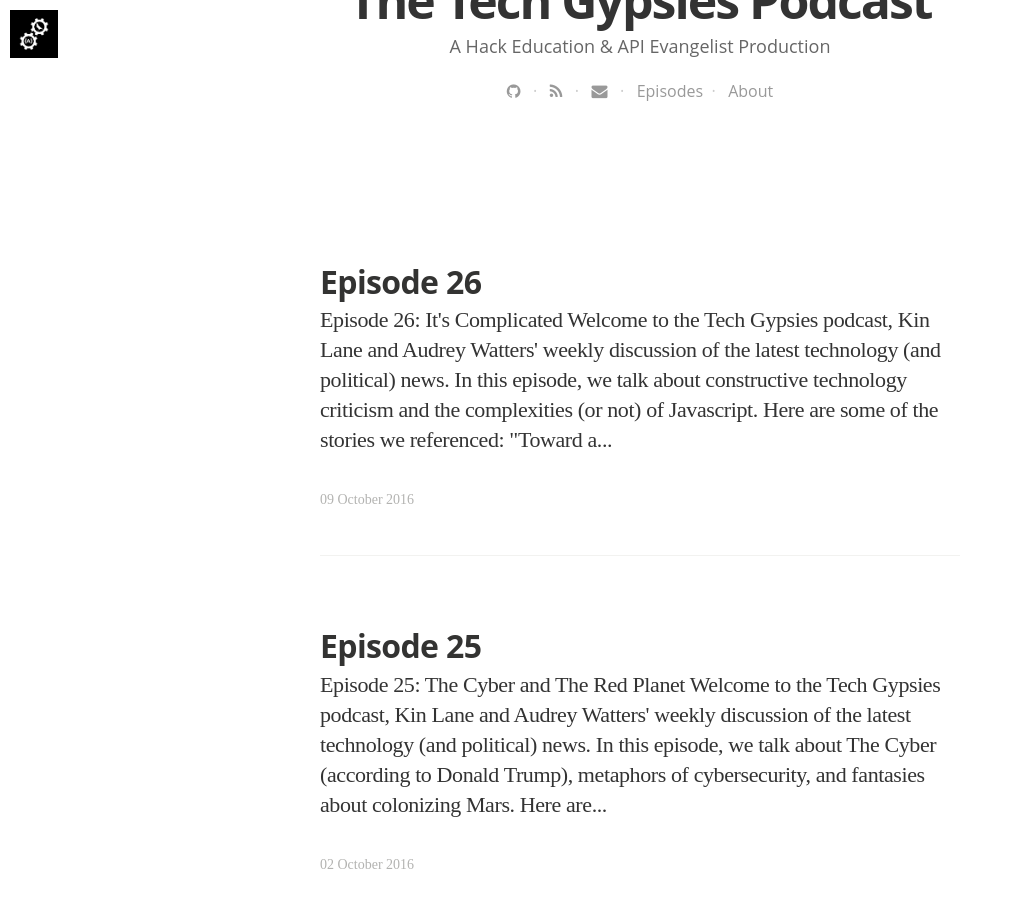
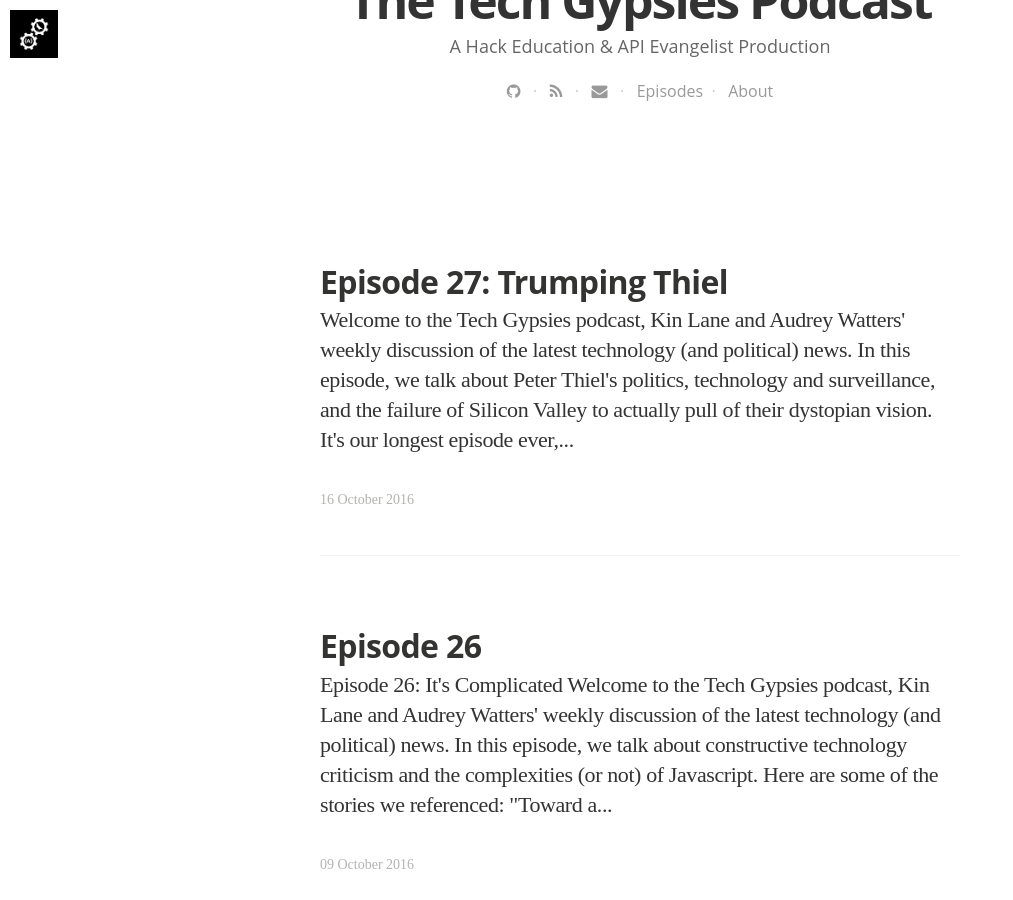
Before and after one commit to Techgypsies/podcast, a Jekyll site: the page built from blog/index.html, in a window 1280 px wide and 900 px high, scrolled down 559 px. Shown: the whole window, without its empty margins (0-1013 px from the left). Built offline with Jekyll 4.4.1, drawn with Linux system fonts in a browser that asks for light colours; nearby versions of some CDN libraries; some web fonts are replaced; the list of posts is cut into pages by our own code; some of the changed text lies outside the part shown.

Commit message:
new episode

```diff
--- a/_data/podcasts.yaml
+++ b/_data/podcasts.yaml
@@ -362,3 +362,17 @@
   tags:
   - Technology
   - Politics
+- title: "Tech Gypsies Episode 27"
+  summary: "In this episode, we talk about Peter Thiel's politics, technology and surveillance, and the failure of Silicon Valley to actually pull of their dystopian vision."
+  description: "In this episode, we talk about Peter Thiel's politics, technology and surveillance, and the failure of Silicon Valley to actually pull of their dystopian vision."
+  subtitle: "Tech, Scrutinized"
+  image: /assets/images/tech-gypsies-podcast-1500.png
+  audio_file: http://s3.amazonaws.com/techgypsies/techgypsies+podcast+2016-10-16.mp3
+  audio_length: 58925684
+  sound_cloud: https://soundcloud.com/kinlane/techgypsies-podcast-2016-10-16
+  duration: '0:40:55'
+  publish_date: "2016-10-16 09:00:00"
+  url: 2016/10/16/episode-27
+  tags:
+  - Technology
+  - Politics
--- /dev/null
+++ b/_posts/2016-10-16-episode-27.html
@@ -0,0 +1,28 @@
+---
+layout: post
+title: "Episode 27: Trumping Thiel"
+date: 2016-10-16 08:35:00 +0000
+tags:
+image: https://s3.amazonaws.com/techgypsies/2016-10-16-door.jpg
+imagecredits: https://www.flickr.com/photos/sylvain_courant/9140325517
+---
+<p>Welcome to the Tech Gypsies podcast, <a href="http://kinlane.com">Kin Lane</a> and <a href="http://audreywatters.com">Audrey Watters</a>' weekly discussion of the latest technology (and political) news.</p>
+
+<p>In this episode, we talk about Peter Thiel's politics, technology and surveillance, and the failure of Silicon Valley to actually pull of their dystopian vision. It's our longest episode ever, and for that we do apologize. No one should have to listen to more than half an hour of our rants.</p>
+
+<p>
+<iframe width="100%" height="166" scrolling="no" frameborder="no" src="https://w.soundcloud.com/player/?url=https%3A//api.soundcloud.com/tracks/288448801&amp;color=ff5500&amp;auto_play=false&amp;hide_related=false&amp;show_comments=true&amp;show_user=true&amp;show_reposts=false"></iframe>
+</p>
+
+<p>Here are some of the stories we referenced:</p>
+<ul>
+<li>"<a href="http://www.nytimes.com/2016/10/14/arts/music/bob-dylan-nobel-prize-literature.html">Bob Dylan Wins Nobel Prize, Redefining Boundaries of Literature</a>" in The New York Times</li>
+<li>"<a href="http://www.nytimes.com/2016/10/16/technology/peter-thiel-donald-j-trump.html">Peter Thiel to Donate $1.25 Million in Support of Donald Trump</a>" in The New York Times</li>
+<li>"<a href="http://www.npr.org/2014/06/04/318733298/more-americans-than-you-might-think-believe-in-conspiracy-theories">More Americans Than You Might Think Believe In Conspiracy Theories</a>" via NPR</li>
+<li>"<a href="https://www.aclu.org/blog/free-future/facebook-instagram-and-twitter-provided-data-access-surveillance-product-marketed">Facebook, Instagram, and Twitter Provided Data Access for a Surveillance Product Marketed to Target Activists of Color</a>" by the ACLU's Matthew Cagle</li>
+<li>"<a href="https://www.theguardian.com/technology/2016/oct/12/english-man-spends-11-hours-trying-to-make-cup-of-tea-with-wi-fi-kettle">English man spends 11 hours trying to make cup of tea with Wi-Fi kettle</a>" in The Guardian</li>
+<li>"<a href="https://www.technologyreview.com/s/602662/ubers-ad-toting-drones-are-heckling-drivers-stuck-in-traffic/">Uber's Ad-Toting Drones Are Heckling Drivers Stuck in Traffic</a>" in The MIT Technology Review</li>
+<li>"<a href="http://thedronegirl.com/2016/10/14/google-drone-chipotle/">A Google drone brought me a Chipotle burrito -- after a four mile bus ride</a>" via The Drone Girl</li>
+</ul>
+
+<p>Feedback is welcome. (You should <a href="mailto:kinlane@gmaill.com">email Kin</a> with it though, not Audrey.)</p>
--- a/index.html
+++ b/index.html
@@ -10,6 +10,6 @@
 
 <p><a href="http://podcast.techgypsi.es/blog/">Show notes</a> can also be subscribed to <a href="http://podcast.techgypsi.es/blog.xml">via RSS</a>.</p>
 
-<p><strong>Latest Episode: <a href="http://podcast.techgypsi.es/2016/10/09/episode-26">26</a></strong></p>
+<p><strong>Latest Episode: <a href="http://podcast.techgypsi.es/2016/10/16/episode-27">27</a></strong></p>
 
 <p style="text-align: right; font-size:12px"><em>Image credits: <a href="https://flic.kr/p/GTax17">Drone Recovery</a></em></p>
```
